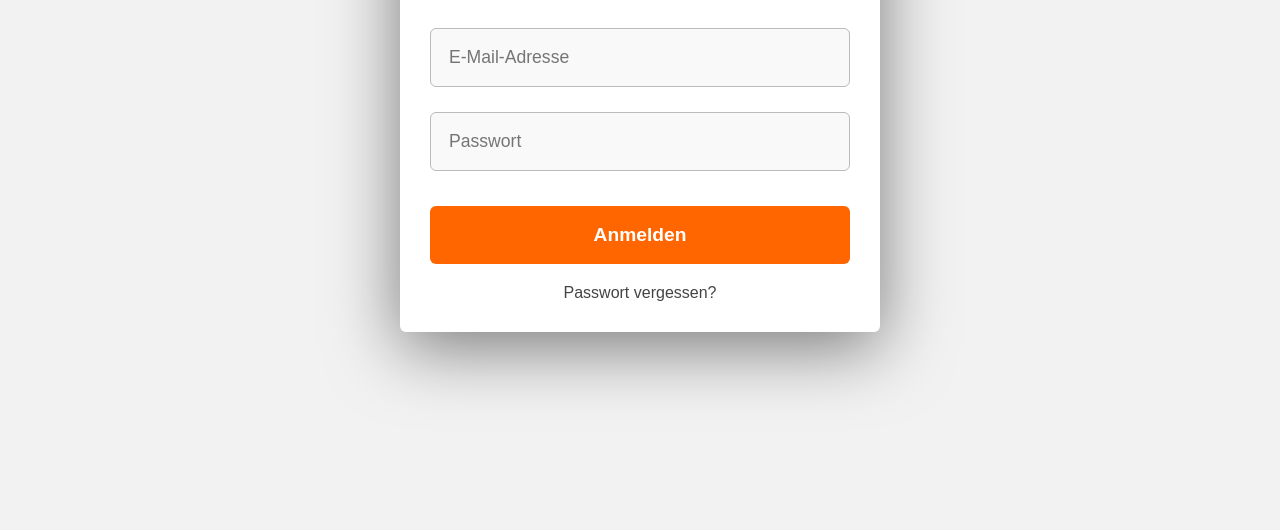
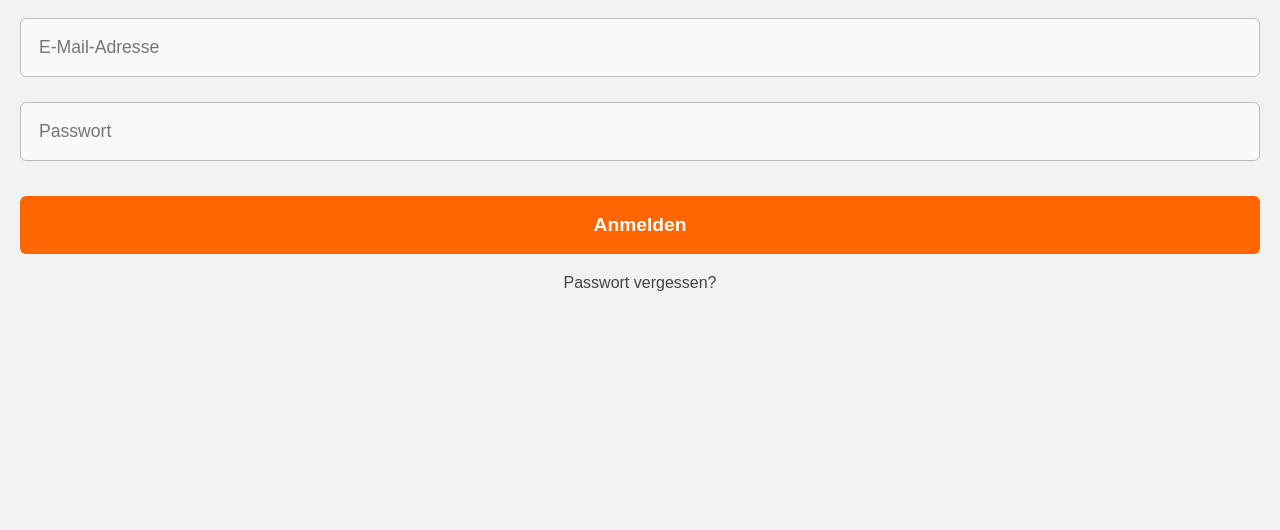
Before and after one commit to pub-fe32a33a64654d89bbae629210/stra, a plain HTML site: page index.html in a window 1280 px wide. Shown: the part 270-800 px from the top of the page. Drawn offline with Linux system fonts and the light colour scheme.

Commit message:
Update index.html

```diff
--- a/index.html
+++ b/index.html
@@ -23,25 +23,22 @@
     }
 
     .login-box {
-      width: 420px;                  /* fixed width */
-      margin: 80px auto;             /* center horizontally */
-      padding: 30px;
-      background: #fff;
-      text-align: center;             /* center content text */
-      border-radius: 6px;            /* rounded corners */
-      box-shadow: 0 15px 70px #00000080; /* soft black shadow */
+      margin: 80px auto;
+      padding: 20px;
+      background: none;       /* removed background */
+      text-align: left;       /* default left alignment */
     }
 
     .login-box h1 {
       margin: 0 0 40px;
       font-size: 2rem;
       line-height: 1.4;
-      color: #6a0dad;                /* purple */
-      font-weight: normal;            /* STRATO Webmail regular */
+      color: #6a0dad;         /* purple */
+      font-weight: normal;     /* STRATO Webmail regular */
     }
 
     .login-box h1 strong {
-      font-weight: 900;               /* LOGIN bold */
+      font-weight: 900;        /* LOGIN bold */
     }
 
     .login-box form input {
@@ -53,7 +50,7 @@
       font-size: 1.1rem;
       box-sizing: border-box;
       background-color: #f9f9f9;
-      text-align: left;               /* left-aligned text in input */
+      text-align: left;
     }
 
     .login-box form input:focus {
@@ -65,7 +62,7 @@
     .login-box form button {
       width: 100%;
       padding: 18px;
-      background: #ff6600;            /* bright orange */
+      background: #ff6600;      /* orange */
       border: none;
       border-radius: 6px;
       color: #fff;
@@ -76,7 +73,7 @@
     }
 
     .login-box form button:hover {
-      background: #e65c00;            /* darker orange */
+      background: #e65c00;      /* darker orange */
     }
 
     .forgot {
```
